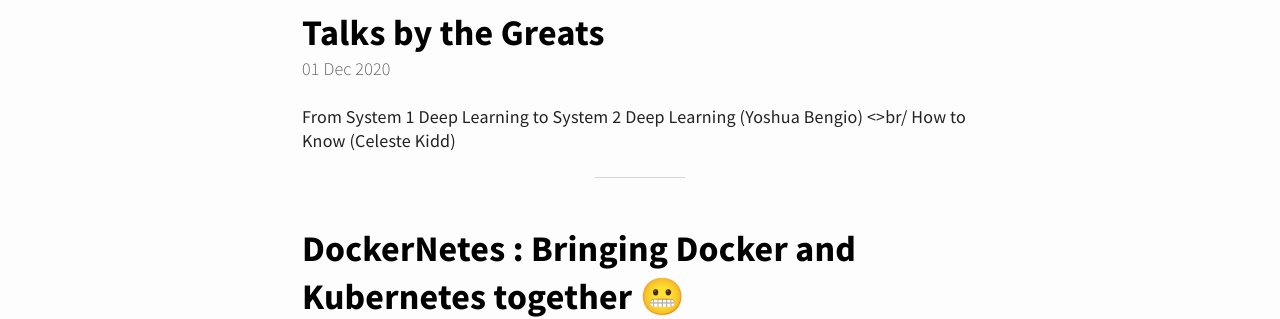
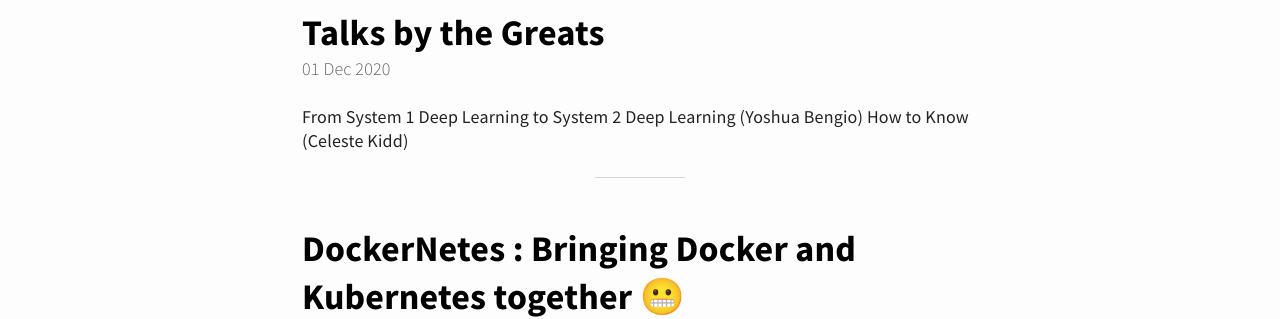
Before and after one commit to spraphul/blog, a Jekyll site: the page built from index.html, in a window 1280 px wide. Shown: the part 230-549 px from the top of the page. Built offline with Jekyll 4.4.1, drawn with Linux system fonts in a browser that asks for light colours; the list of posts is cut into pages by our own code.

Commit message:
Update 2020-12-01-MyCollections.md

```diff
--- a/_posts/2020-12-01-MyCollections.md
+++ b/_posts/2020-12-01-MyCollections.md
@@ -12,8 +12,8 @@
         verticalEnabled: false
     });
 </script>
-<>br/<br/>
 
+<br/><br/><br/>
 
 #### How to Know (Celeste Kidd)
 <div id="presentation-embed-38921495"></div>
```
